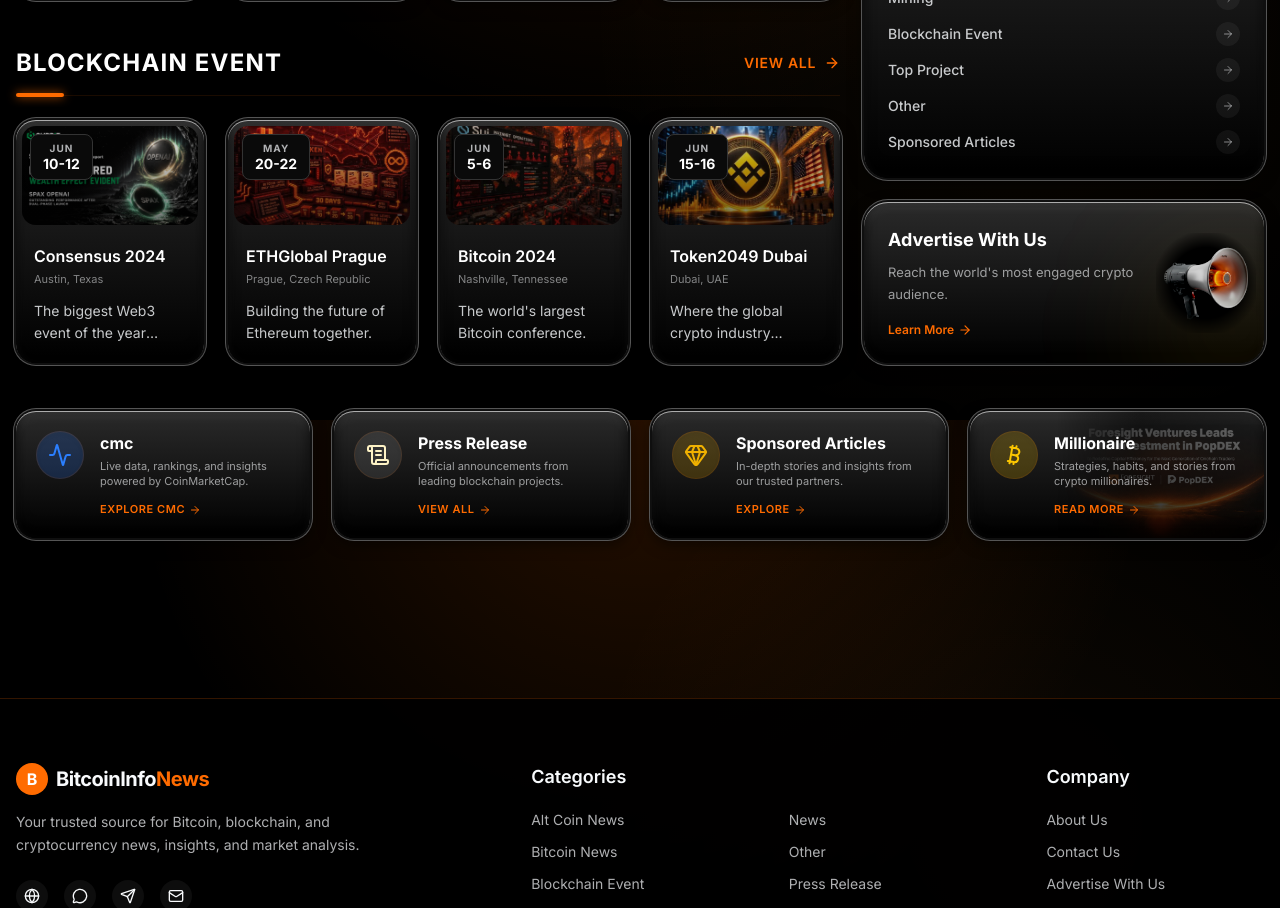
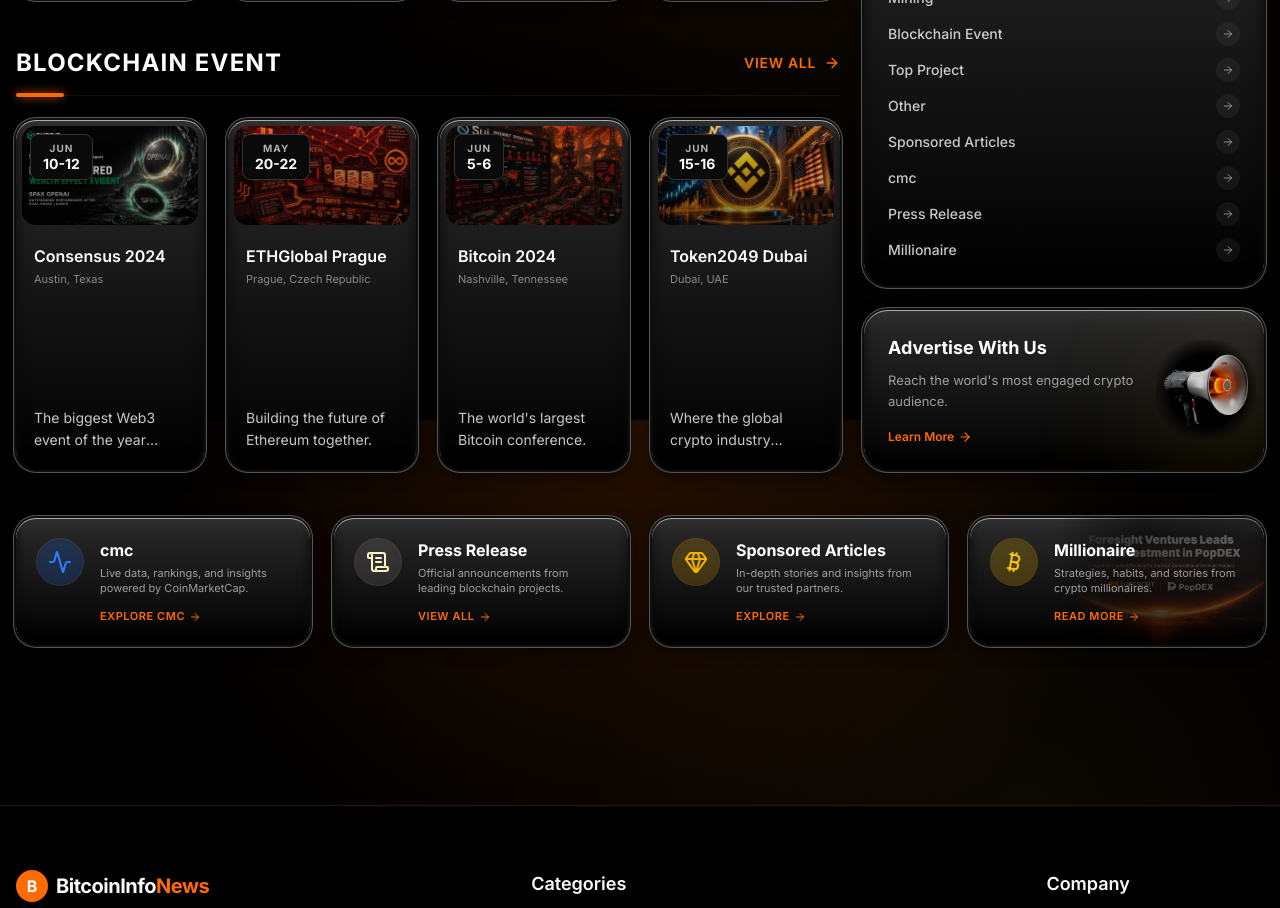
Before and after one commit to lequyn24-sudo/BTN-Web, a Next.js app: page / in a window 1280 px wide. Shown: the part 1980-2888 px from the top of the page. Built offline with nearby package versions, Linux system fonts and the light colour scheme; no server answers.

Commit message:
fix: replace dead links with valid subpage URLs and add mock data for new categories

```diff
--- a/src/components/BlockchainEvents.tsx
+++ b/src/components/BlockchainEvents.tsx
@@ -11,7 +11,7 @@
           Blockchain Event
           <span className="absolute -bottom-[18px] left-0 w-12 h-1 bg-primary rounded-full shadow-[0_0_10px_rgba(255,107,0,0.8)]"></span>
         </h2>
-        <Link href="#" className="flex items-center gap-2 text-primary hover:text-white transition-colors text-sm font-semibold uppercase tracking-wider shrink-0">
+        <Link href="/category/blockchain-event" className="flex items-center gap-2 text-primary hover:text-white transition-colors text-sm font-semibold uppercase tracking-wider shrink-0">
           View All <ArrowRight size={16} />
         </Link>
       </div>
--- a/src/components/PartnerLinks.tsx
+++ b/src/components/PartnerLinks.tsx
@@ -6,39 +6,39 @@
   {
     title: "cmc",
     desc: "Live data, rankings, and insights powered by CoinMarketCap.",
-    linkText: "Explore CMC",
+    linkText: "EXPLORE CMC",
+    url: "/category/cmc",
     icon: Activity,
     iconColor: "text-blue-500",
     iconBg: "bg-blue-500/20",
-    url: "#"
   },
   {
     title: "Press Release",
     desc: "Official announcements from leading blockchain projects.",
-    linkText: "View All",
+    linkText: "VIEW ALL",
+    url: "/category/press-release",
     icon: ScrollText,
     iconColor: "text-amber-100",
     iconBg: "bg-white/10",
-    url: "#"
   },
   {
     title: "Sponsored Articles",
     desc: "In-depth stories and insights from our trusted partners.",
-    linkText: "Explore",
+    linkText: "EXPLORE",
+    url: "/category/sponsored-articles",
     icon: Gem,
     iconColor: "text-yellow-500",
     iconBg: "bg-yellow-500/20",
-    url: "#"
   },
   {
     title: "Millionaire",
     desc: "Strategies, habits, and stories from crypto millionaires.",
-    linkText: "Read More",
+    linkText: "READ MORE",
+    url: "/category/millionaire",
     icon: Bitcoin,
     iconColor: "text-yellow-400",
     iconBg: "bg-yellow-400/20",
-    bgImage: "/mockups/20260522-175919_1779444420kVIOzuBKeB-768x403.jpg", // Using as airplane bg
-    url: "#"
+    bgImage: "/mockups/20260522-175919_1779444420kVIOzuBKeB-768x403.jpg",
   }
 ];
 
--- a/src/components/Sidebar.tsx
+++ b/src/components/Sidebar.tsx
@@ -17,7 +17,7 @@
         <h3 className="font-bold text-lg uppercase tracking-wide mb-4">Trending Tags</h3>
         <div className="flex flex-wrap gap-2">
           {trendingTags.map((tag) => (
-            <Link key={tag} href="#" className="text-xs bg-foreground/5 hover:bg-primary/20 hover:text-primary transition-colors border border-border px-3 py-1.5 rounded-full">
+            <Link key={tag} href="/category/bitcoin-news" className="text-xs bg-foreground/5 hover:bg-primary/20 hover:text-primary transition-colors border border-border px-3 py-1.5 rounded-full">
               {tag}
             </Link>
           ))}
--- a/src/data/mockData.ts
+++ b/src/data/mockData.ts
@@ -38,6 +38,9 @@
   { title: "Top Project", slug: "top-project", articles: generateArticles("Top Project", 10) },
   { title: "Other", slug: "other", articles: generateArticles("Other", 10) },
   { title: "Sponsored Articles", slug: "sponsored-articles", articles: generateArticles("Sponsored Articles", 10) },
+  { title: "cmc", slug: "cmc", articles: generateArticles("cmc", 10) },
+  { title: "Press Release", slug: "press-release", articles: generateArticles("Press Release", 10) },
+  { title: "Millionaire", slug: "millionaire", articles: generateArticles("Millionaire", 10) },
 ];
 
 export const getArticleBySlug = (slug: string) => {
@@ -56,7 +59,7 @@
     month: "JUN",
     description: "The biggest Web3 event of the year returns.",
     img: "/mockups/1280X1280_1779175249LXbBvv3v8j-768x432.png",
-    link: "#"
+    link: "/category/blockchain-event"
   },
   {
     title: "ETHGlobal Prague",
@@ -65,7 +68,7 @@
     month: "MAY",
     description: "Building the future of Ethereum together.",
     img: "/mockups/kraken-us-compliant-bitcoin-perpetual-contracts-launch-30-days-thumbnail-768x512.jpg",
-    link: "#"
+    link: "/category/blockchain-event"
   },
   {
     title: "Bitcoin 2024",
@@ -74,7 +77,7 @@
     month: "JUN",
     description: "The world's largest Bitcoin conference.",
     img: "/mockups/sui-mainnet-suffers-multiple-disruptions-thumbnail-1-768x512.jpg",
-    link: "#"
+    link: "/category/blockchain-event"
   },
   {
     title: "Token2049 Dubai",
@@ -83,6 +86,6 @@
     month: "JUN",
     description: "Where the global crypto industry connects.",
     img: "/mockups/vaneck-debuts-us-spot-bnb-etf-thumbnail-768x512.jpg",
-    link: "#"
+    link: "/category/blockchain-event"
   }
 ];
```
